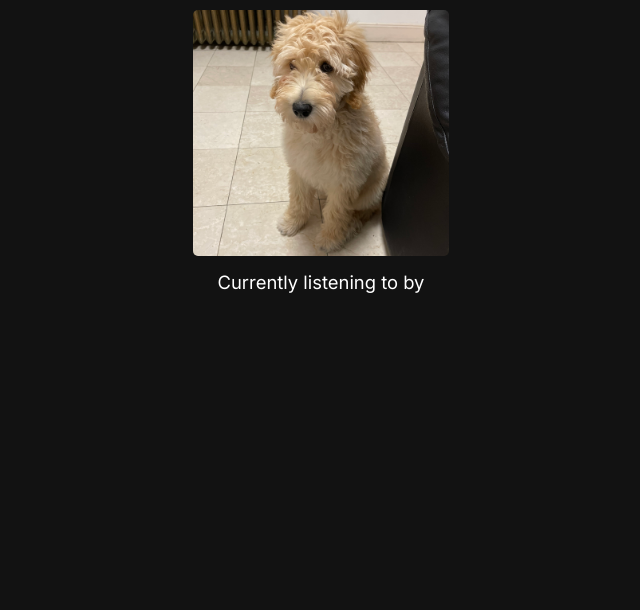
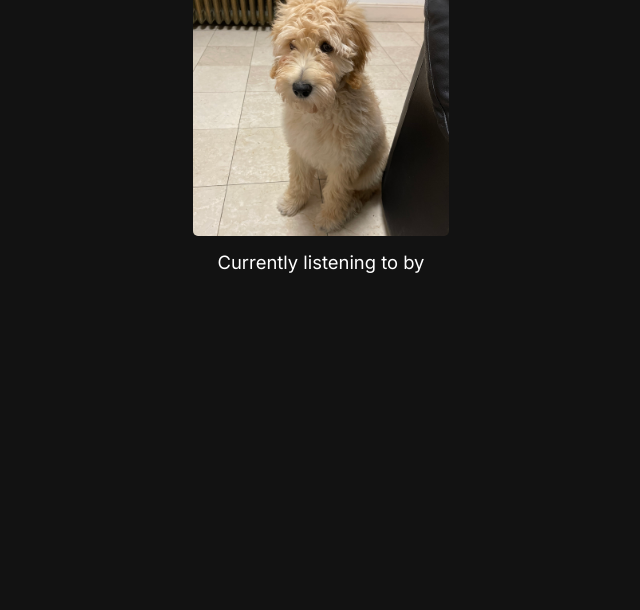
Before and after one commit to brendanle/brendanle.github.io, a website: page index.html in a window 1280 px wide. Shown: the part 290-900 px from the top of the page, without its empty margins (319-959 px from the left). Before the commit the page ends 800 px from the top, so only its background shows below. Drawn offline with nearby package versions, Linux system fonts and the light colour scheme; no server answers.

Commit message:
Update style.css

```diff
--- a/style.css
+++ b/style.css
@@ -1,15 +1,18 @@
+html, body {
+  margin: 0;
+  padding: 0;
+  background-color: #121212;
+  height: 100%;
+  overflow: hidden; /* Added to disable scrolling */
+}
+
 body {
   font-family: 'Inter', sans-serif;
-  font-size: calc(12px + 0.5vw); /* Base font size with scaling based on viewport width */
+  font-size: calc(12px + 0.5vw);
   line-height: 30px;
   text-align: center;
   color: white;
   padding: 50px;
-  margin: 20px;
-}
-
-* {
-  background-color: #121212;
 }
 
 /* Song cover styles */
```
